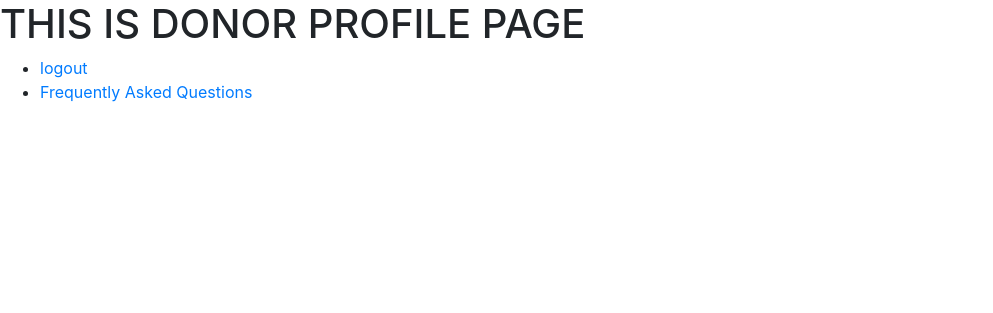
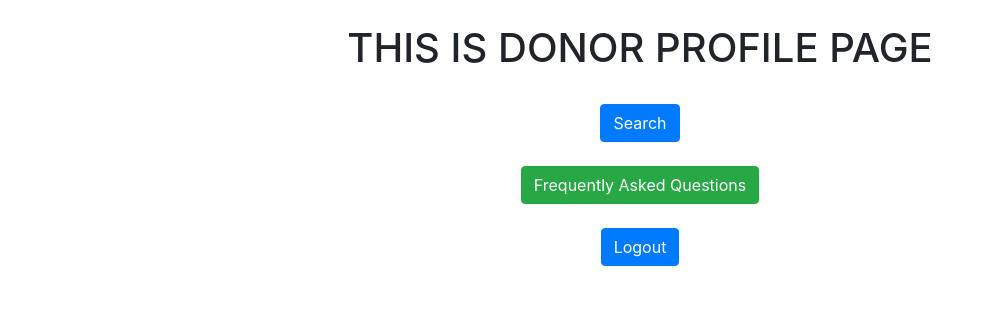
Before and after one commit to ShowmickKar/FIND-YOUR-BRACU-MATES-CSE370-PROJECT-SPRING-2022, a PHP site: page /donor_profile.php in a window 1280 px wide. Shown: the top 313 px of the page, without its empty margins (0-993 px from the left). Run offline with PHP 8.4, Linux system fonts and the light colour scheme.

Commit message:
Update donor_profile.php

```diff
--- a/donor_profile.php
+++ b/donor_profile.php
@@ -11,13 +11,20 @@
 </head>
 
 <body>
-    <h1>THIS IS DONOR PROFILE PAGE</h1>
-    <nav>
+    <h1 class='text-center mt-4'>THIS IS DONOR PROFILE PAGE</h1>
+    <!-- <nav>
         <ul>
-            <li><a href="homepage.php">logout</a></li>
+            <li><a href="index.php">logout</a></li>
             <li><a href="faq.php">Frequently Asked Questions</a></li>
         </ul>
-    </nav>
+    </nav> -->
+    <div class='text-center p-4'>
+        <a href="search.php" class="btn btn-primary mb-4">Search</a></br>
+        <a href="faq.php" class="btn btn-success mb-4">Frequently Asked Questions</a></br>
+        <a href="index.php" class="btn btn-primary mb-4">Logout</a>
+
+
+    </div>
 </body>
 
 </html>
```
